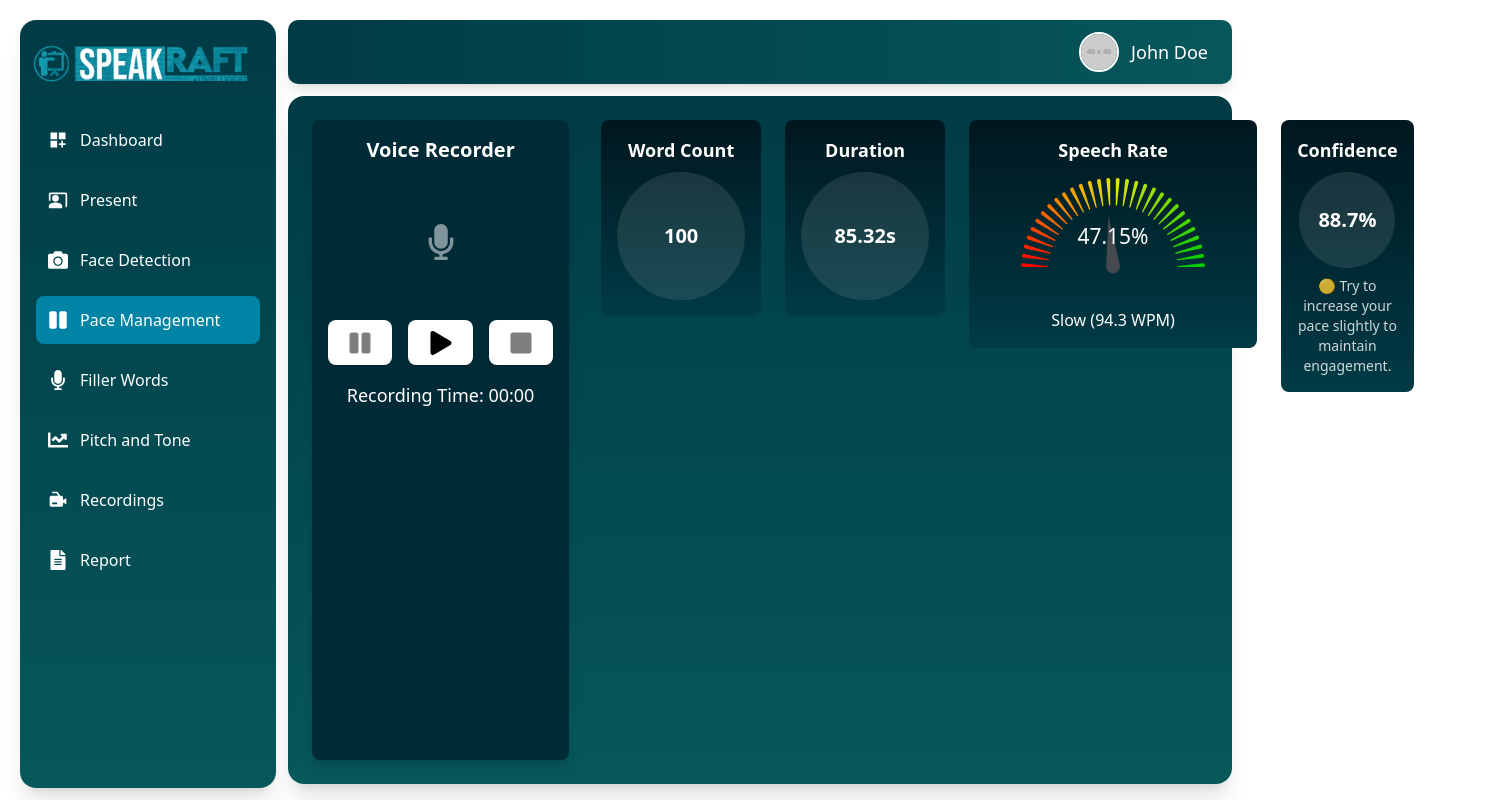
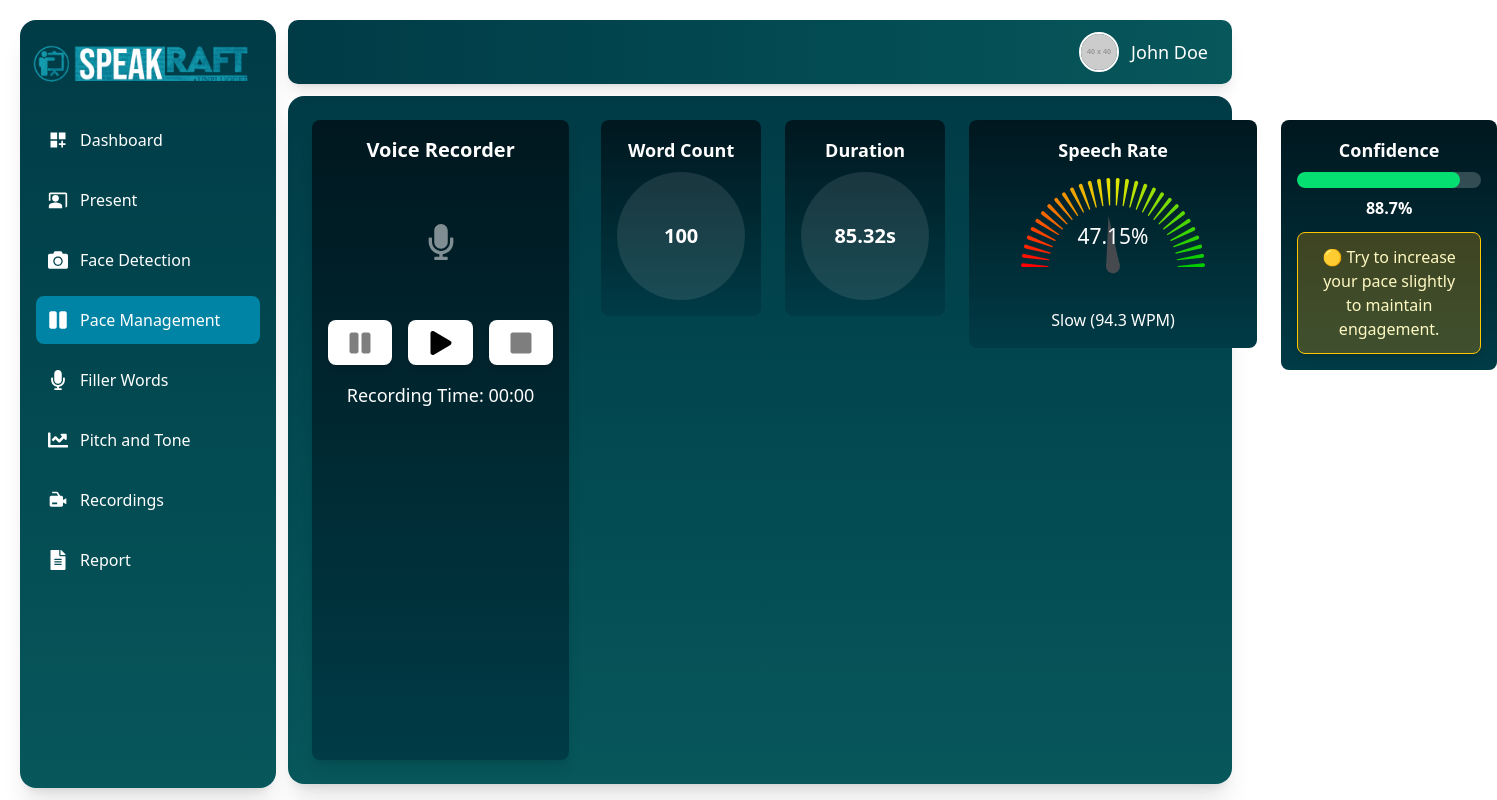
Before and after one commit to Speak-Craft/frontend, a React (Vite) app: page /pace-management in a window 1280 px wide. Shown: the top 800 px of the page, 1497 px wide, since content can reach past the window. Built offline with nearby package versions, Linux system fonts and the light colour scheme.

Commit message:
UI updated

```diff
--- a/src/components/PaceManagement.jsx
+++ b/src/components/PaceManagement.jsx
@@ -168,7 +168,7 @@ const PaceManagement = () => {
     <div className="absolute top-[4rem] left-64 w-[calc(100%-17rem)] h-[calc(100vh-3rem)] p-8 flex justify-center items-center">
       <div className="w-full h-full bg-gradient-to-b from-[#003b46] to-[#07575b] dark:from-[#00171f] dark:to-[#003b46] text-white shadow-xl rounded-2xl p-6 flex flex-col justify-center items-center">
         <div className="flex w-full h-full gap-8">
-          <div className="flex flex-col items-center w-full sm:w-1/2 bg-[#002b36] p-4 rounded-lg shadow-lg">
+          <div className="flex flex-col items-center w-full sm:w-1/2 bg-gradient-to-b from-[#00171f] to-[#003b46] dark:from-[#003b46] dark:to-[#0084a6] p-4 rounded-lg shadow-lg">
             <h2 className="text-xl font-semibold mb-15">Voice Recorder</h2>
 
             <div className="relative flex items-center justify-center">
@@ -276,7 +276,7 @@ const PaceManagement = () => {
           {/* Right side */}
           <div className="w-full flex flex-col sm:flex-row justify-start items-start gap-6">
             {/* Word Count Section */}
-            <div className="flex flex-col items-center rounded-lg p-4 bg-gradient-to-b from-[#00171f] to-[#003b46] dark:from-[#003b46] dark:to-[#07575b]">
+            <div className="flex flex-col items-center rounded-lg p-4 bg-gradient-to-b from-[#00171f] to-[#003b46] dark:from-[#003b46] dark:to-[#0084a6]">
               <h3 className="text-white text-lg font-semibold mb-2">
                 Word Count
               </h3>
@@ -285,17 +285,17 @@ const PaceManagement = () => {
               </div>
             </div>
 
-            <div className="flex flex-col items-center rounded-lg p-4 bg-gradient-to-b from-[#00171f] to-[#003b46] dark:from-[#003b46] dark:to-[#07575b]">
+            <div className="flex flex-col items-center rounded-lg p-4 bg-gradient-to-b from-[#00171f] to-[#003b46] dark:from-[#003b46] dark:to-[#0084a6]">
               <h3 className="text-white text-lg font-semibold mb-2">
                 Duration
               </h3>
-              <div className="flex justify-center items-center rounded-full w-32 h-32 bg-white/10 text-white text-xl font-semibold">
+              <div className="flex justify-center items-center rounded-full w-24 h-24 sm:w-32 sm:h-32 bg-white/10 text-white text-xl font-semibold">
                 {results.duration.toFixed(2)}s
               </div>
             </div>
 
             {/* WPM Gauge */}
-            <div className="flex flex-col items-center rounded-lg p-4 bg-gradient-to-b from-[#00171f] to-[#003b46] dark:from-[#003b46] dark:to-[#07575b]">
+            <div className="flex flex-col items-center rounded-lg p-4 bg-gradient-to-b from-[#00171f] to-[#003b46] dark:from-[#003b46] dark:to-[#0084a6]">
               <h3 className="text-white text-lg font-semibold mb-2">
                 Speech Rate
               </h3>
@@ -314,16 +314,42 @@ const PaceManagement = () => {
             </div>
 
             {/* Confidence & Feedback */}
-            <div className="flex flex-col items-center rounded-lg p-4 bg-gradient-to-b from-[#00171f] to-[#003b46] dark:from-[#003b46] dark:to-[#07575b]">
+            <div className="flex flex-col items-center w-full sm:w-72 rounded-lg p-4 bg-gradient-to-b from-[#00171f] to-[#003b46] dark:from-[#003b46] dark:to-[#0084a6]">
               <h3 className="text-white text-lg font-semibold mb-2">
                 Confidence
               </h3>
-              <div className="flex justify-center items-center rounded-full w-24 h-24 bg-white/10 text-white text-xl font-semibold">
+
+              {/* Progress Bar */}
+              <div className="w-full bg-white/20 rounded-full h-4 overflow-hidden mb-2">
+                <div
+                  className={`h-4 rounded-full transition-all duration-500 ${
+                    results.confidence >= 80
+                      ? "bg-green-400"
+                      : results.confidence >= 50
+                      ? "bg-yellow-400"
+                      : "bg-red-400"
+                  }`}
+                  style={{ width: `${results.confidence}%` }}
+                ></div>
+              </div>
+
+              {/* Percentage Text */}
+              <p className="text-white text-md font-semibold mb-3">
                 {results.confidence.toFixed(1)}%
+              </p>
+
+              {/* Feedback Highlighted Box */}
+              <div
+                className={`w-full text-md text-center px-4 py-3 rounded-lg font-medium shadow-md ${
+                  results.prediction === "Fast"
+                    ? "bg-red-600/30 text-red-200 border border-red-500"
+                    : results.prediction === "Slow"
+                    ? "bg-yellow-600/30 text-yellow-100 border border-yellow-400"
+                    : "bg-green-600/30 text-green-100 border border-green-400"
+                }`}
+              >
+                {results.feedback}
               </div>
-              <p className="text-sm text-center mt-2 text-white/80">
-                {results.feedback}
-              </p>
             </div>
           </div>
         </div>
```
